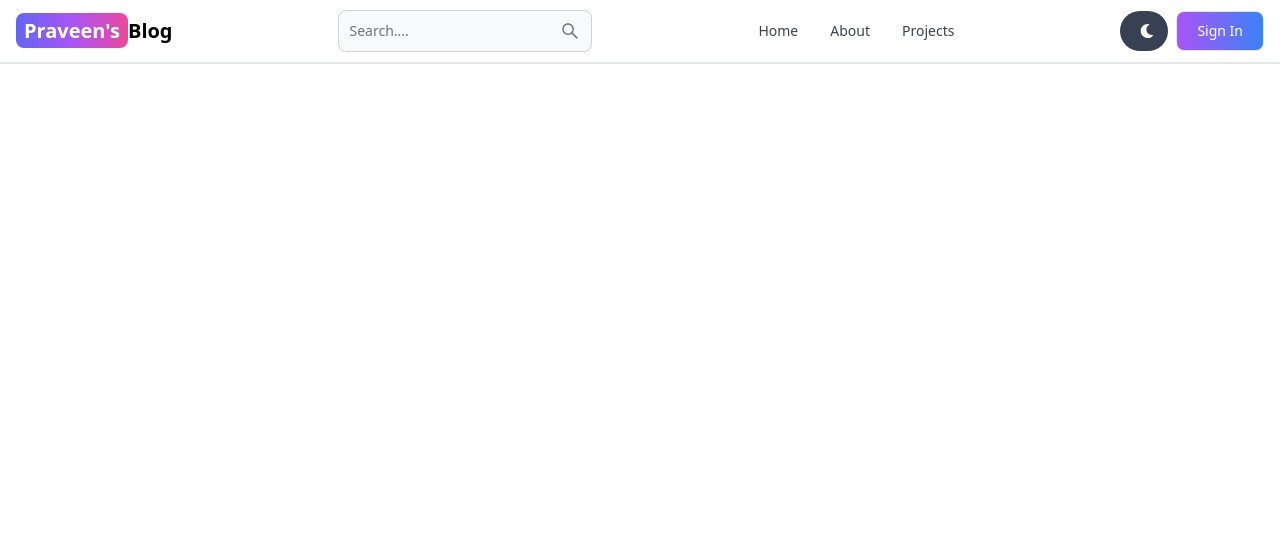
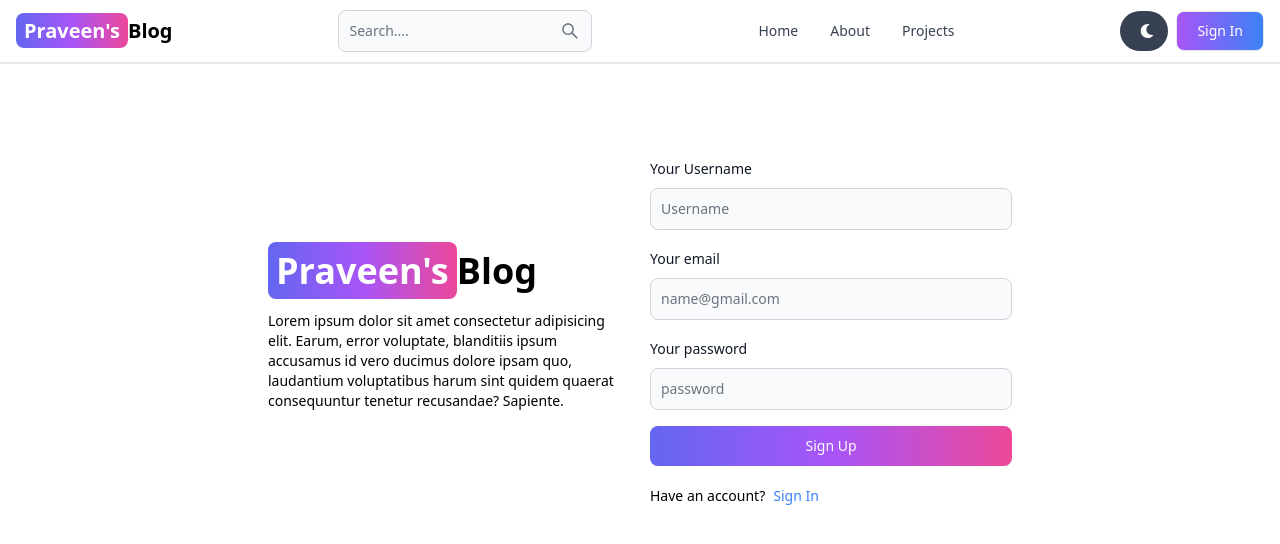
Before and after one commit to praveensource/MERN_Blog, a React (Vite) app in the folder client/: page /sign-up in a window 1280 px wide. Shown: the top 544 px of the page. Built offline with nearby package versions, Linux system fonts and the light colour scheme.

Commit message:
create signup UI page

```diff
--- a/client/src/pages/SignUp.jsx
+++ b/client/src/pages/SignUp.jsx
@@ -1,11 +1,68 @@
-import React from 'react'
+import React from "react";
+import { Link } from "react-router-dom";
+import { TextInput, Label, Checkbox, Button } from "flowbite-react";
 
 const SignUp = () => {
   return (
-    <div>
+    <div className="min-h-screen mt-20">
+      <div className="flex p-3 max-w-3xl mx-auto flex-col md:flex-row md:items-center gap-5">
+        {/* left */}
+        <div className="flex-1">
+          <Link to={"/"} className="font-bold dark:text-white text-4xl">
+            <span className="px-2 py-1 bg-gradient-to-r from-indigo-500 via-purple-500 to-pink-500 rounded-lg text-white">
+              Praveen's
+            </span>
+            Blog
+          </Link>
+          <p className="text-sm mt-5">
+            Lorem ipsum dolor sit amet consectetur adipisicing elit. Earum,
+            error voluptate, blanditiis ipsum accusamus id vero ducimus dolore
+            ipsam quo, laudantium voluptatibus harum sint quidem quaerat
+            consequuntur tenetur recusandae? Sapiente.
+          </p>
+        </div>
+        {/* right */}
+        <div className="flex-1">
+          <form className="flex max-w-md flex-col gap-4">
+          <div>
+              <div className="mb-2 block">
+                <Label htmlFor="username">Your Username</Label>
+              </div>
+              <TextInput
+                id="username"
+                type="text"
+                placeholder="Username"
+                required
+              />
+            </div>
+            <div>
+              <div className="mb-2 block">
+                <Label htmlFor="email">Your email</Label>
+              </div>
+              <TextInput
+                id="email"
+                type="email"
+                placeholder="name@gmail.com"
+                required
+              />
+            </div>
+            <div>
+              <div className="mb-2 block">
+                <Label htmlFor="password">Your password</Label>
+              </div>
+              <TextInput id="password" type="password" placeholder="password" required />
+            </div>
+            <Button className="bg-gradient-to-r from-indigo-500 via-purple-500 to-pink-500 rounded-lg text-white" type="submit">Sign Up</Button>
+          </form>
 
+          <div className="flex gap-2 text-sm mt-5">
+            <span>Have an account?</span>
+            <Link to={'/sign-in'} className="text-blue-500">Sign In</Link>
+          </div>
+        </div>
+      </div>
     </div>
-  )
-}
+  );
+};
 
-export default SignUp
+export default SignUp;
```
